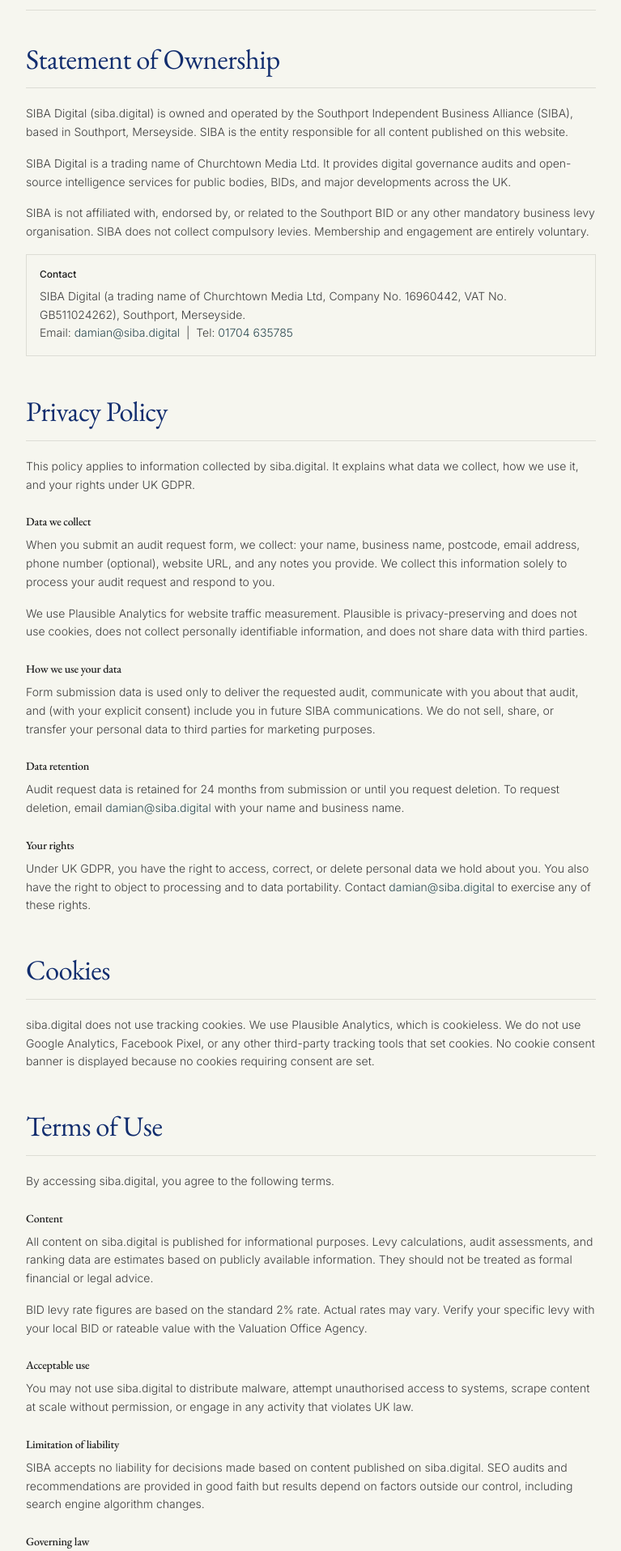
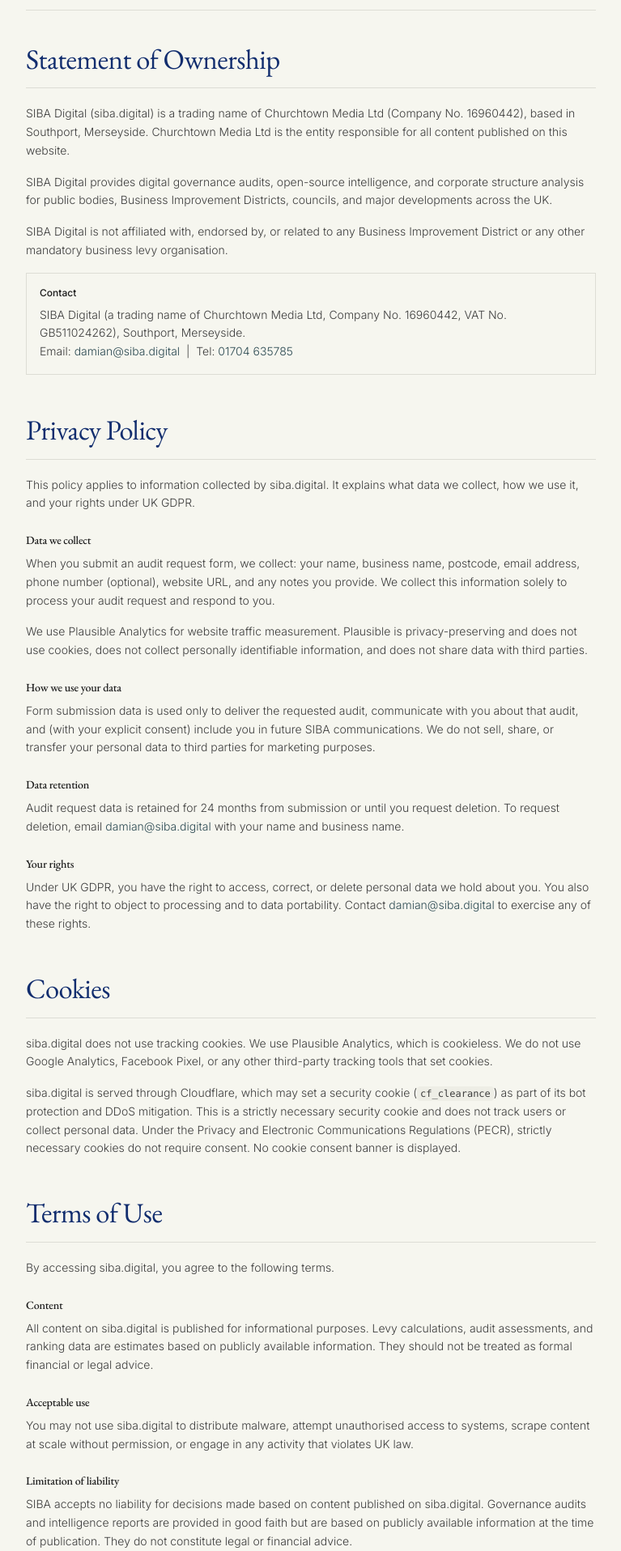
Before and after one commit to damian756/siba.digital, a Next.js app: page /privacy in a window 1280 px wide. Shown: the part 404-2320 px from the top of the page at 81% size, without its empty margins (256-1023 px from the left). Built offline with nearby package versions, Linux system fonts and the light colour scheme.

Commit message:
Update privacy page: fix identity, add Cloudflare cookie disclosure, remove stale SEO references

```diff
--- a/app/privacy/page.tsx
+++ b/app/privacy/page.tsx
@@ -74,19 +74,18 @@
 
           <Section id="ownership" title="Statement of Ownership">
             <p>
-              SIBA Digital (siba.digital) is owned and operated by the Southport Independent
-              Business Alliance (SIBA), based in Southport, Merseyside. SIBA is the entity
-              responsible for all content published on this website.
+              SIBA Digital (siba.digital) is a trading name of Churchtown Media Ltd
+              (Company No. 16960442), based in Southport, Merseyside. Churchtown Media Ltd
+              is the entity responsible for all content published on this website.
             </p>
             <p>
-              SIBA Digital is a trading name of Churchtown Media Ltd. It provides
-              digital governance audits and open-source intelligence services for
-              public bodies, BIDs, and major developments across the UK.
+              SIBA Digital provides digital governance audits, open-source intelligence,
+              and corporate structure analysis for public bodies, Business Improvement
+              Districts, councils, and major developments across the UK.
             </p>
             <p>
-              SIBA is not affiliated with, endorsed by, or related to the Southport BID or
-              any other mandatory business levy organisation. SIBA does not collect compulsory
-              levies. Membership and engagement are entirely voluntary.
+              SIBA Digital is not affiliated with, endorsed by, or related to any Business
+              Improvement District or any other mandatory business levy organisation.
             </p>
             <div className="mt-4 border border-[#ddddd5] bg-[#f6f6ef] p-4">
               <p className="text-xs font-medium text-[#1c1c1c] mb-2">Contact</p>
@@ -154,8 +153,15 @@
             <p>
               siba.digital does not use tracking cookies. We use Plausible Analytics, which
               is cookieless. We do not use Google Analytics, Facebook Pixel, or any other
-              third-party tracking tools that set cookies. No cookie consent banner is
-              displayed because no cookies requiring consent are set.
+              third-party tracking tools that set cookies.
+            </p>
+            <p>
+              siba.digital is served through Cloudflare, which may set a security cookie
+              (<code className="text-xs bg-[#eeeee6] px-1 py-0.5 rounded">cf_clearance</code>)
+              as part of its bot protection and DDoS mitigation. This is a strictly necessary
+              security cookie and does not track users or collect personal data. Under the
+              Privacy and Electronic Communications Regulations (PECR), strictly necessary
+              cookies do not require consent. No cookie consent banner is displayed.
             </p>
           </Section>
 
@@ -170,11 +176,6 @@
               publicly available information. They should not be treated as formal financial
               or legal advice.
             </p>
-            <p>
-              BID levy rate figures are based on the standard 2% rate. Actual rates may
-              vary. Verify your specific levy with your local BID or rateable value with the
-              Valuation Office Agency.
-            </p>
             <H3>Acceptable use</H3>
             <p>
               You may not use siba.digital to distribute malware, attempt unauthorised access
@@ -184,9 +185,9 @@
             <H3>Limitation of liability</H3>
             <p>
               SIBA accepts no liability for decisions made based on content published on
-              siba.digital. SEO audits and recommendations are provided in good faith but
-              results depend on factors outside our control, including search engine
-              algorithm changes.
+              siba.digital. Governance audits and intelligence reports are provided in good
+              faith but are based on publicly available information at the time of publication.
+              They do not constitute legal or financial advice.
             </p>
             <H3>Governing law</H3>
             <p>
```
